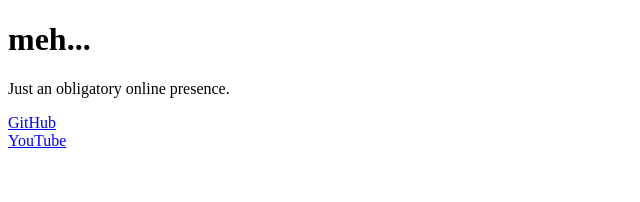
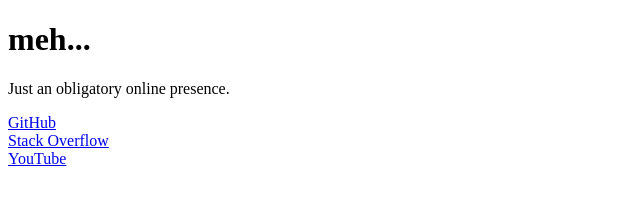
Before and after one commit to flunkey-stooge/flunkey-stooge.github.io, a plain HTML site: page index.html in a window 1280 px wide. Shown: the whole page, without its empty margins (0-640 px from the left). Drawn offline with Linux system fonts and the light colour scheme.

Commit message:
Update index.html

```diff
--- a/index.html
+++ b/index.html
@@ -5,6 +5,7 @@
 <p>Just an obligatory online presence.</p>
 <DL><p>
   <DT><A HREF="https://github.com/flunkey-stooge" target="_blank">GitHub</A>
+  <DT><A HREF="https://stackoverflow.com/users/14980138/flunkey-stooge" target="_blank">Stack Overflow</A>
   <DT><A HREF="https://www.youtube.com/channel/UCgiZFOC56d6jV1adjHVFnYQ" target="_blank">YouTube</A>
 </DL><p>
 </body>
```
